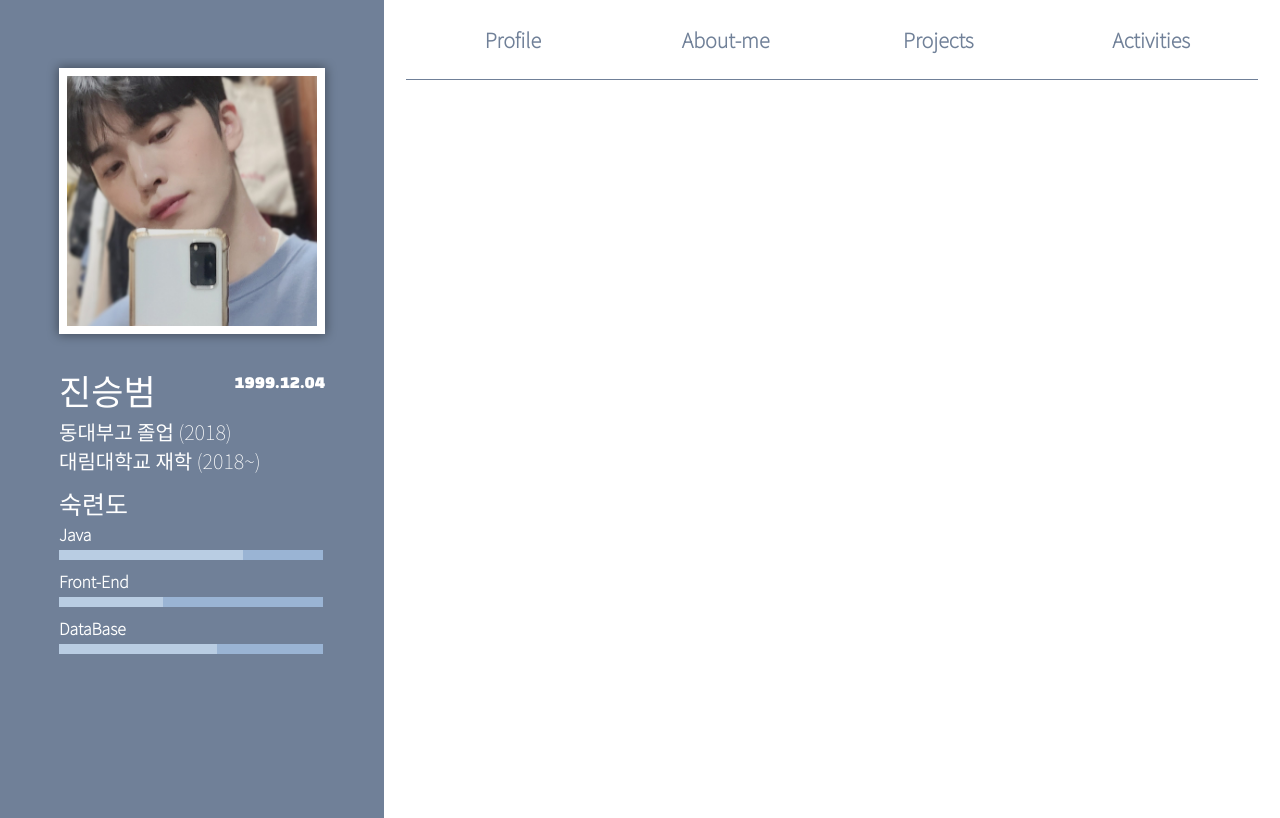
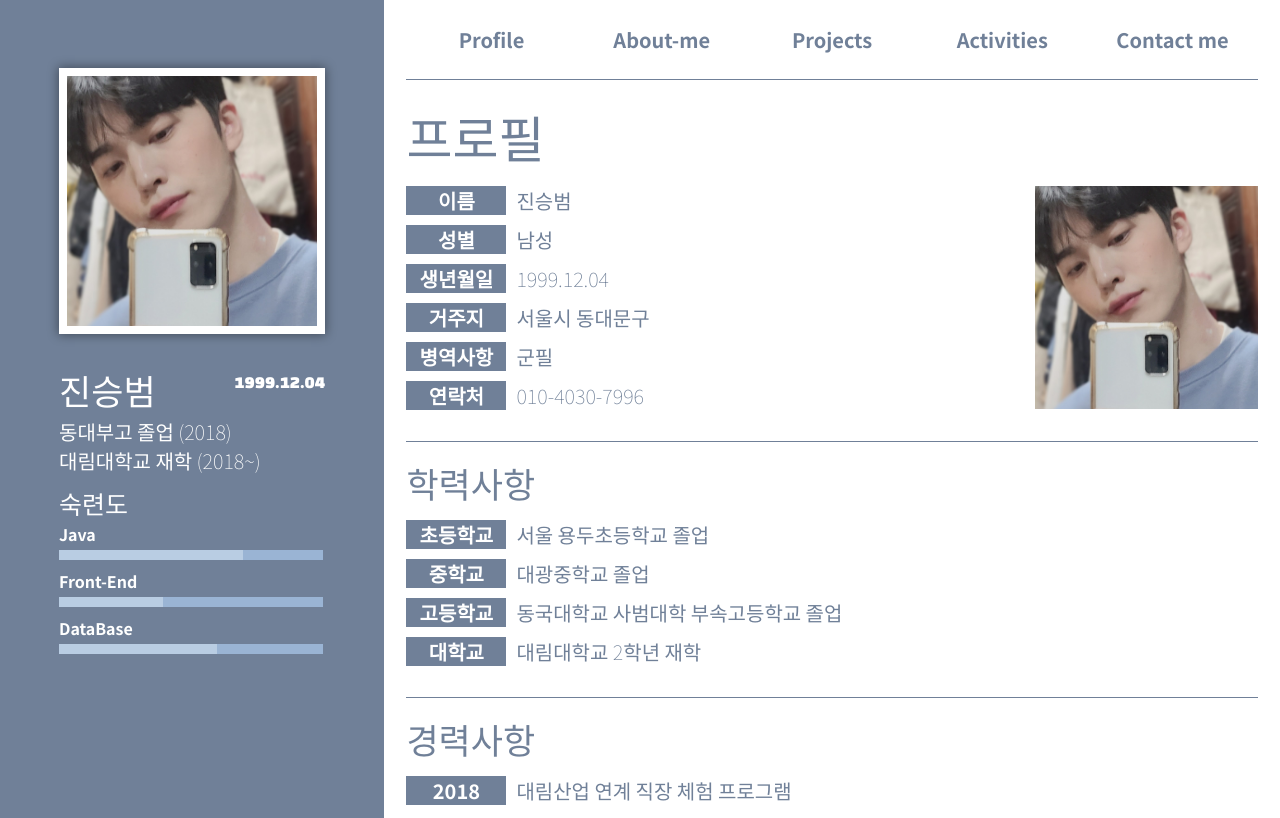
Before and after one commit to jindaram-stu/resume2, a plain HTML site: page index.html in a window 1280 px wide. Shown: the top 818 px of the page. Drawn offline with Linux system fonts and the light colour scheme.

Commit message:
third commit

```diff
--- a/index.html
+++ b/index.html
@@ -51,8 +51,71 @@
                 <p class="menu-name">About-me</p>
                 <p class="menu-name">Projects</p>
                 <p class="menu-name">Activities</p>
+                <p class="menu-name">Contact me</p>
             </div>
+        </div>
+        <div class="main-contents">
+            <div class="profile-content">
+                <!-- 프로필 -->
+                <p class = "title-h1">프로필</p>
+                <div class="contents">
+                    <img class = "profilePic" src="img/진승범.jpg" width = "222.8px">
+                    <div class = "profile-info1">
+                        <div class="tag">
+                            <p class = "tag-box">이름</p>
+                            <p class = "tag-box">성별</p>
+                            <p class = "tag-box">생년월일</p>
+                            <p class = "tag-box">거주지</p>
+                            <p class = "tag-box">병역사항</p>
+                            <p class = "tag-box">연락처</p>
 
+                        </div>
+                        <div class="tag-box-content">
+                            <p class = "tag-box-content-p">진승범</p>
+                            <p class = "tag-box-content-p">남성</p>
+                            <p class = "tag-box-content-p">1999.12.04</p>
+                            <p class = "tag-box-content-p">서울시 동대문구</p>
+                            <p class = "tag-box-content-p">군필</p>
+                            <p class = "tag-box-content-p">010-4030-7996</p>
+                        </div>
+                    </div>
+
+                </div>
+                <div class="line"></div>
+                 <!-- 학력사항 -->
+                <p class = "title-h2">학력사항</p>
+                <div class="contents">
+                    <div class = "profile-info1">
+                        <div class="tag">
+                            <p class = "tag-box">초등학교</p>
+                            <p class = "tag-box">중학교</p>
+                            <p class = "tag-box">고등학교</p>
+                            <p class = "tag-box">대학교</p>
+                        </div>
+                        <div class="tag-box-content">
+                            <p class = "tag-box-content-p">서울 용두초등학교 졸업</p>
+                            <p class = "tag-box-content-p">대광중학교 졸업</p>
+                            <p class = "tag-box-content-p">동국대학교 사범대학 부속고등학교 졸업</p>
+                            <p class = "tag-box-content-p">대림대학교 2학년 재학</p>
+                        </div>
+                    </div>
+
+                </div>
+                <div class="line"></div>
+                <!-- 경력사항 -->
+                <p class = "title-h2">경력사항</p>
+                <div class="contents">
+                    <div class = "profile-info1">
+                        <div class="tag">
+                            <p class = "tag-box">2018</p>
+                        </div>
+                        <div class="tag-box-content">
+                            <p class = "tag-box-content-p">대림산업 연계 직장 체험 프로그램</p>
+                        </div>
+                    </div>
+
+                </div>
+            </div>
         </div>
     </div> <!-- 우측 컨텐츠 -->
 </body>
--- a/style.css
+++ b/style.css
@@ -1,5 +1,11 @@
 @import url('https://fonts.googleapis.com/css2?family=Noto+Sans+KR:wght@100&display=swap');
 @import url('https://fonts.googleapis.com/css2?family=Black+Han+Sans&family=Noto+Sans+KR:wght@100&display=swap');
+@import url('https://fonts.googleapis.com/css2?family=Noto+Sans+KR:wght@700&display=swap');
+
+html, body {
+    height : 100vh;
+
+}
 
 * {
     margin : 0;
@@ -8,25 +14,27 @@
 .left-content {
     float : left;
     width : 30%;
-    height : 1000px;
-    background-color: #708098;
+    height : inherit;
+
     overflow : hidden;
 }
 
 .right-content {
     float: left;
+    height : 100%;
     width: 70%;
-    height : 1000px;
+    height : auto;
 }
 
 
 .fix-wrap {
     width : inherit;
     position : fixed;
-    margin-top : 58px;
+    padding-top : 58px;
     overflow : hidden;
+    height : 100%;
+    background-color: #708098
 }
-
 .myPic {
     display : block;
     background-color: white;
@@ -35,7 +43,6 @@
     margin-bottom : 20px;
     padding : 8px;
     box-shadow: 0px 0px 10px 1px rgba(0,0,0,0.4);
-
 
 }
 .info {
@@ -138,6 +145,7 @@
 }
 
 .menu {
+
     position : fixed;
     width: inherit;
     height : 80px;
@@ -145,17 +153,16 @@
 
 
 }
-
 .menu-block{
     margin : auto;
     width : 95%;
     height : 79px;
     border-bottom : 1px solid #708098;
+    background-color: white;
 }
-
 .menu-name {
     float : left;
-    width : 25%;
+    width : 20%;
     height : 100%;
     text-align : center;
     padding-top : 25px;
@@ -164,8 +171,96 @@
     font-weight : bold;
     font-size : 20px;
 }
-
 .menu-name:hover {
     color : white;
     background-color: #708098;
 }
+
+
+.main-contents {
+    margin : auto;
+    width : 95%;
+    height : inherit;
+    margin-top : 100px;
+    overflow : hidden;
+}
+
+
+/* profile content */
+
+.profile-content {
+    font-family: 'Black Han Sans', sans-serif;
+
+    font-size : 50px;
+    color : #708098;
+}
+.title-h1 {
+    float : left;
+}
+.title-h2 {
+    float : left;
+    font-size : 35px;
+}
+.line {
+    clear:both;
+    float :right;
+    height : 1px;
+    width : 100%;
+    border-bottom : 1px solid #708098;
+    margin-bottom : 15px;
+}
+
+.contents {
+    clear : both;
+    font-family: 'Noto Sans KR', sans-serif;
+    font-weight : bold;
+    padding-top : 10px;
+    overflow:hidden;
+    margin-bottom : 20px;
+
+
+}
+
+.profilePic {
+    float : right;
+
+}
+
+
+.profile-info1 {
+    font-size : 20px;
+    text-align : left;
+    color : #708098;
+    font-family: 'Noto Sans KR', sans-serif;
+    font-weight : bold;
+    overflow:hidden;
+
+
+
+}
+.tag {
+    float: left;
+
+}
+.tag-box {
+
+    width : 100px;
+    background-color: #708098   ;
+    text-align : center;
+    color : white;
+    margin-bottom : 10px;
+
+
+}
+
+
+.tag-box-content {
+    float : left;
+    margin-left : 10px;
+
+}
+.tag-box-content-p {
+    margin-bottom : 10px;
+    font-weight : lighter;
+
+}
```
